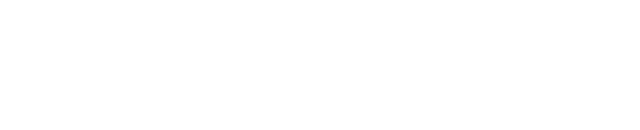
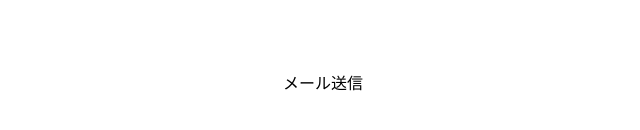
Before and after one commit to Kaaaaazuya/recoil-todolist, a Next.js app: page / in a window 1280 px wide. Shown: the part 810-940 px from the top of the page, without its empty margins (317-957 px from the left). Built offline with nearby package versions, Linux system fonts and the light colour scheme.

Commit message:
Recoil に設定した値を表示する

```diff
--- a/src/app/components/TodoList.tsx
+++ b/src/app/components/TodoList.tsx
@@ -1,7 +1,16 @@
+import { useRecoilValue } from 'recoil'
+import { todoListState } from '../todoList'
+
 export const TodoList = () => {
+  const todoList = useRecoilValue(todoListState)
+  console.log(todoList)
+
   return (
     <>
       <h1>RecoilによるTodoアプリ</h1>
+      {todoList.map((item) => (
+        <div key={item.id}>{item.title}</div>
+      ))}
     </>
   )
 }
--- a/src/app/page.tsx
+++ b/src/app/page.tsx
@@ -1,3 +1,4 @@
+'use client'
 import styles from './page.module.css'
 import { TodoList } from './components/TodoList'
 
--- /dev/null
+++ b/src/app/todoList.ts
@@ -0,0 +1,13 @@
+import { atom } from 'recoil'
+
+export const todoListState = atom({
+  key: 'todoListState', // アプリケーション内で一意
+  default: [
+    // default は必須
+    {
+      id: 0,
+      title: 'メール送信',
+      isComplete: false,
+    },
+  ],
+})
```
Also changed, not shown: 1 other file (tests, documents, lock files or other folders).
